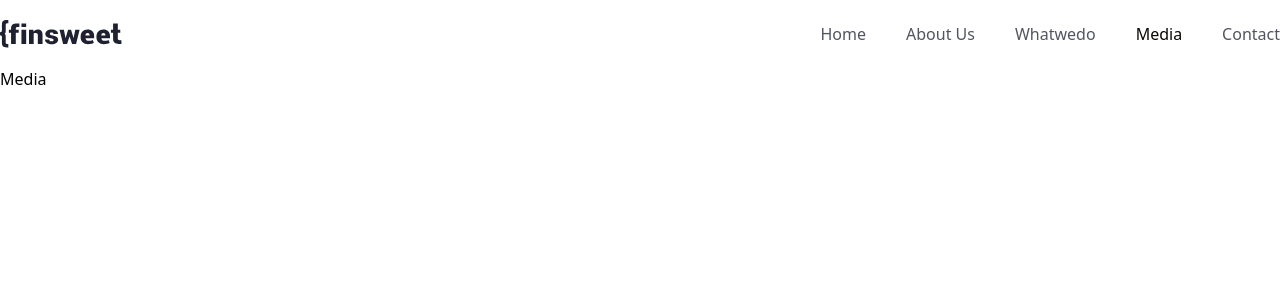
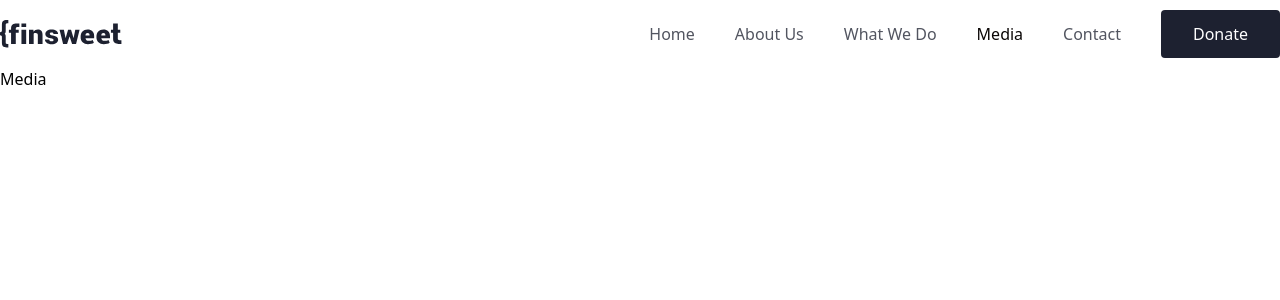
Before and after one commit to Jurayev311/React-8---dars, a React (Vite) app: page /media in a window 1280 px wide. Shown: the top 300 px of the page. Built offline with nearby package versions, Linux system fonts and the light colour scheme.

Commit message:
button qo'shildi

```diff
--- a/src/components/header/Header.jsx
+++ b/src/components/header/Header.jsx
@@ -17,6 +17,7 @@ const Header = () => {
                             return <li key={inx}><span><NavLink to={item.path}>{item.name}</NavLink></span></li>
                         })
                     }
+                    <button className='py-3 px-8 bg-[#1D2130] rounded text-[#fff] cursor-pointer active:scale-95 duration-300'>Donate</button>
                 </ul>
             </nav>
         </div>
--- a/src/static/index.js
+++ b/src/static/index.js
@@ -1,7 +1,7 @@
 export const LINKS = [
     {name: 'home', path: '/'},
     {name: 'about us', path: '/about'},
-    {name: 'whatwedo', path: '/whatwedo'},
+    {name: 'what we do', path: '/whatwedo'},
     {name: 'media', path: '/media'},
     {name: 'contact', path: '/contact'}
 ]
```
